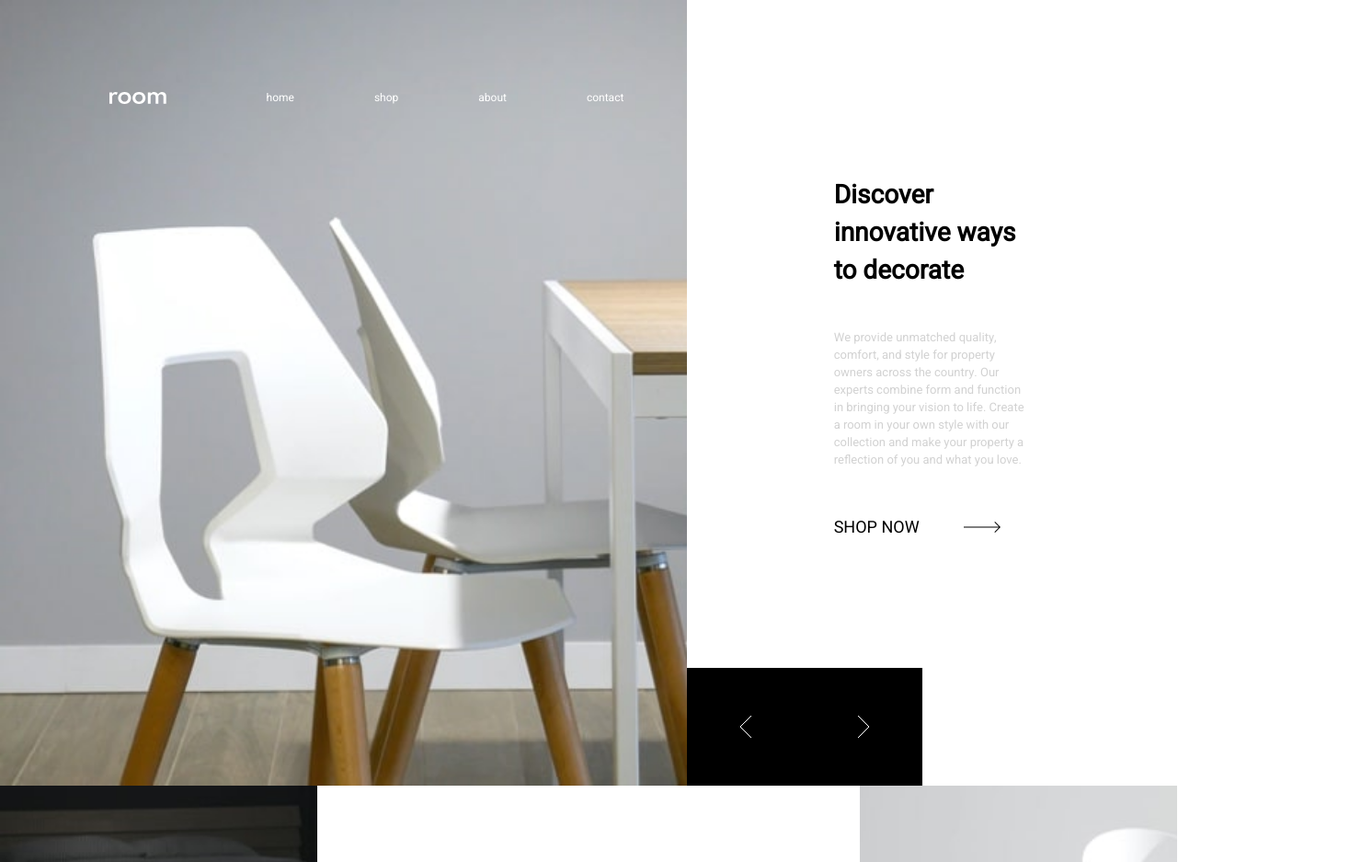
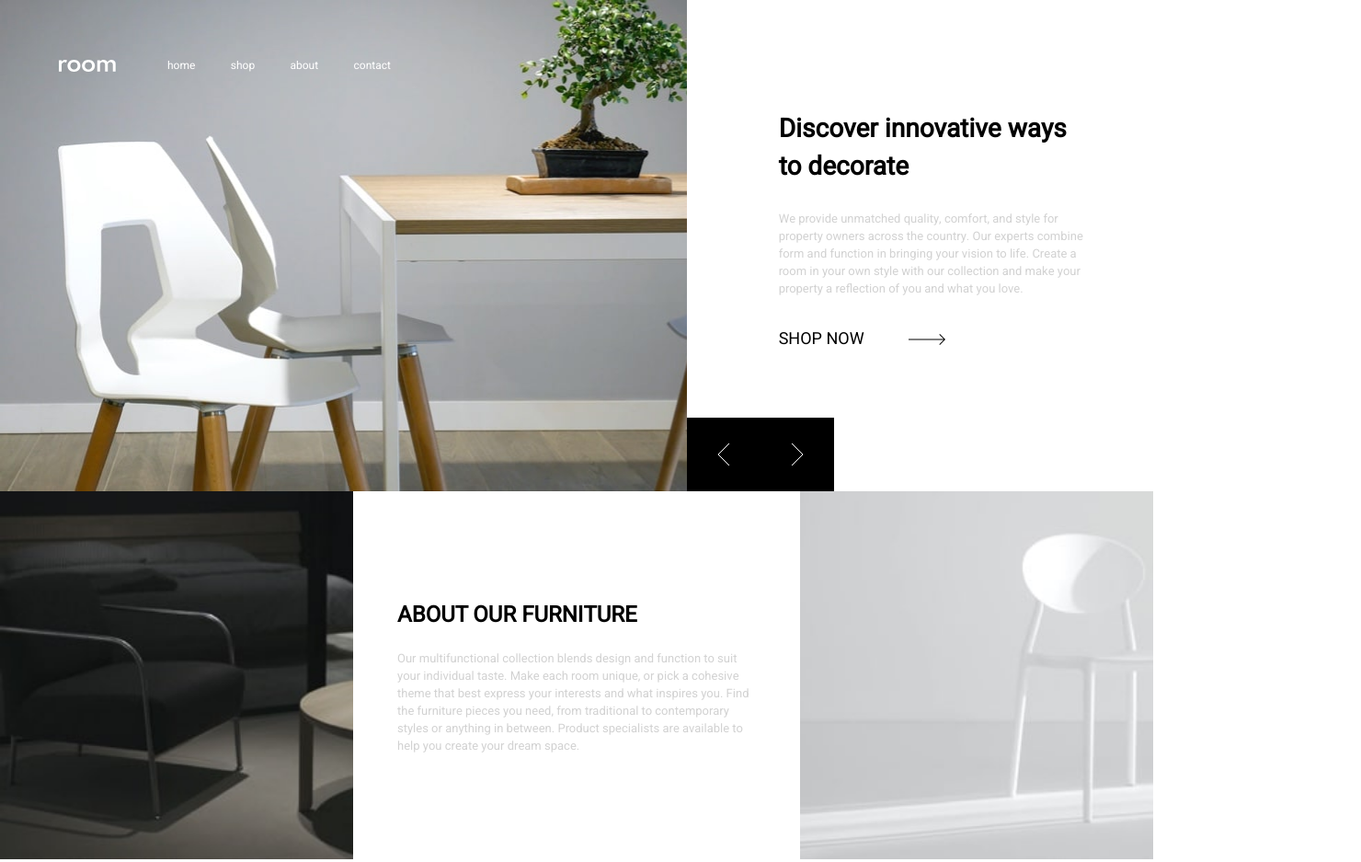
Before and after one commit to scamacho1984/prueba_2, a plain HTML site: page index.html in a window 1280 px wide. Shown: the top 937 px of the page at 92% size, 1480 px wide, since content can reach past the window. Drawn offline with Linux system fonts and the light colour scheme.

Commit message:
Ajuste de algunas unidades PX fijas a REM relativas

```diff
--- a/style.css
+++ b/style.css
@@ -6,13 +6,18 @@
   --color-enfasis-botones: #444444;
   --color-titulos: #000000;
 }
+html {
+  box-sizing: border-box;
+}
 *, *::before, *::after {
   box-sizing: inherit;
+  font-size: 62.5%;
 }
 html, body {
   height: 100%;
 }
 body {
+  scrollbar-width: none;
   font-family: 'Heebo', sans-serif;
   margin: 0;
   background-color: var(--color-fondo);
@@ -43,12 +48,12 @@ main {
 /* ------------------------------------------------------- */
 
 .siema-titulo {
-  font-size: 28px;
+  font-size: 2.8rem;
   color: var(--color-titulos);
 }
 @media (min-width: 1366px) {
   .siema-titulo {
-    font-size: 40px;
+    font-size: 4rem;
   }
 }
 .siema-comprar-texto {
@@ -74,11 +79,11 @@ main {
   left: 0;
   top: 0;
   width: 100%;
-  padding: 70px 35px 0;
+  padding: 4.8rem 2.4rem 0;
 }
 @media (min-width: 768px) {
   .encabezado {
-    padding: 100px 100px 0;
+    padding: 6.4rem 6.4rem 0;
   }
 }
 .encabezado > .contenedor {
@@ -88,7 +93,7 @@ main {
 }
 @media (min-width: 768px) {
   .encabezado > .contenedor {
-    grid-template-columns: 100px 1fr;
+    grid-template-columns: 6.2rem 1fr;
   }
 }
 .logo {
@@ -140,8 +145,8 @@ main {
   content: '';
   bottom: 0;
   left: 50%;
-  height: 3px;
-  width: 20px;
+  height: .2rem;
+  width: 1.6rem;
   position: absolute;
   background-color: transparent;
   transform: translateX(-50%) translateY(.9rem);
@@ -191,8 +196,8 @@ main {
   height: 11rem;
   display: flex;
   align-items: center;
-  padding-right: 2.4rem;
-  padding-left: 10.8rem;
+  padding-right: 2.5rem;
+  padding-left: 11rem;
   justify-content: space-between;
   background-color: var(--color-fondo);
 }
```
